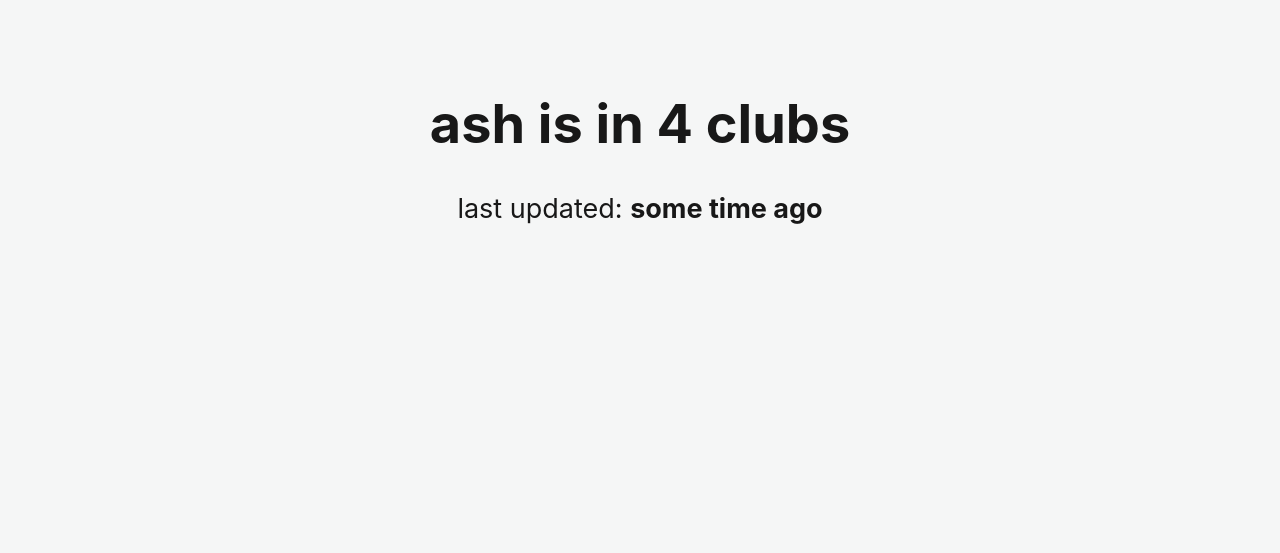
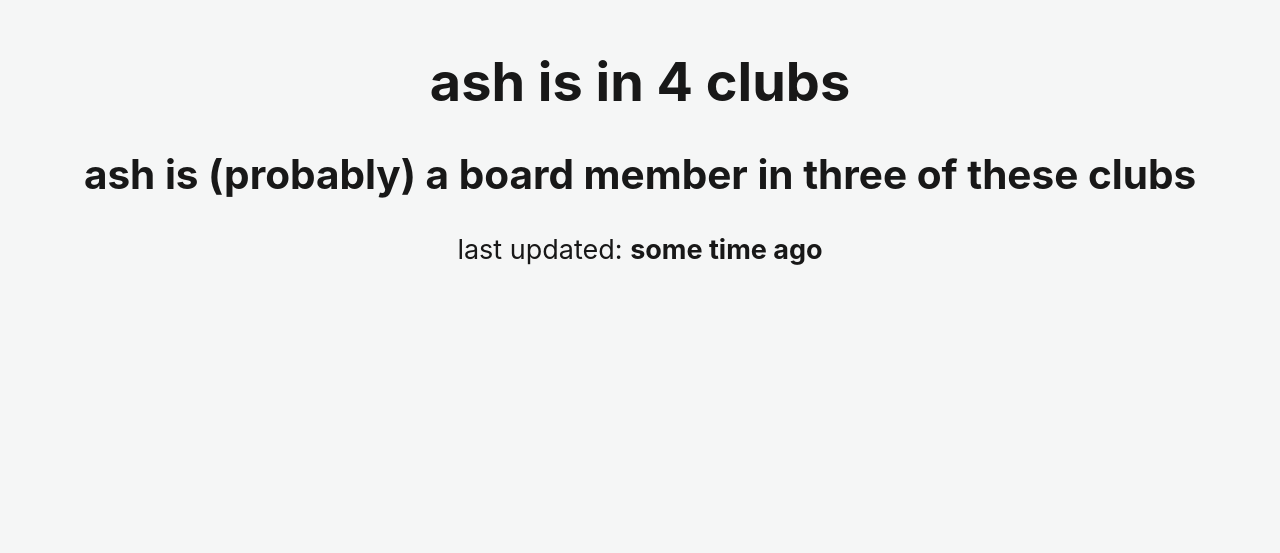
Before and after one commit to AustinLaw8/howmanyclubsisashin, a plain HTML site: page index.html in a window 1280 px wide. Shown: the part 247-800 px from the top of the page. Drawn offline with Linux system fonts and the light colour scheme; no server answers; a web font is replaced by a local one.

Commit message:
add board member information

```diff
--- a/index.html
+++ b/index.html
@@ -13,6 +13,7 @@
     <div id="app-container">
       <div class="content-container">
         <h1>ash is in 4 clubs</h1>
+        <h2>ash is (probably) a board member in <b>three</b> of these clubs</h2>
         <p>
           last updated: <span id="date">some time ago</span>
         </p>
```
